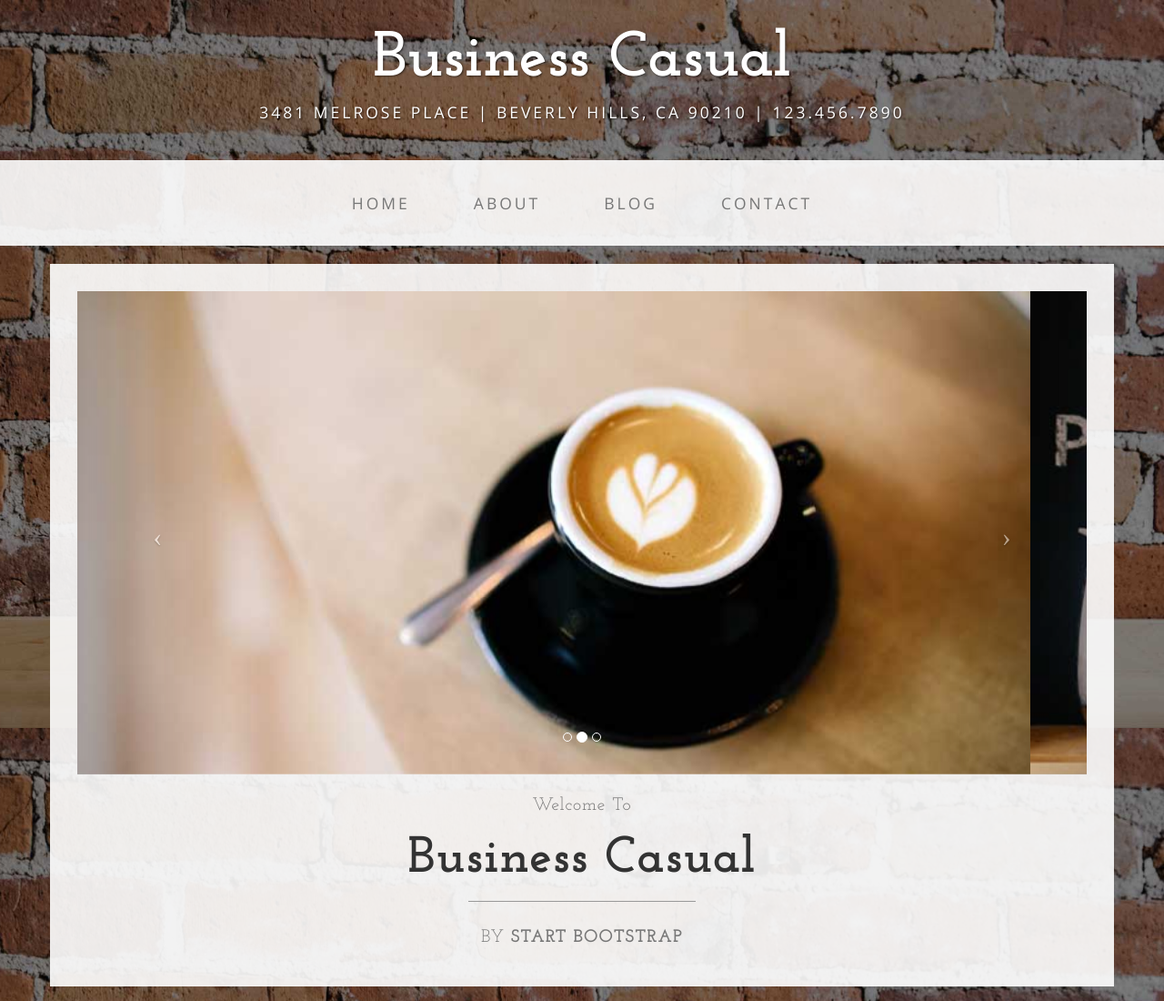
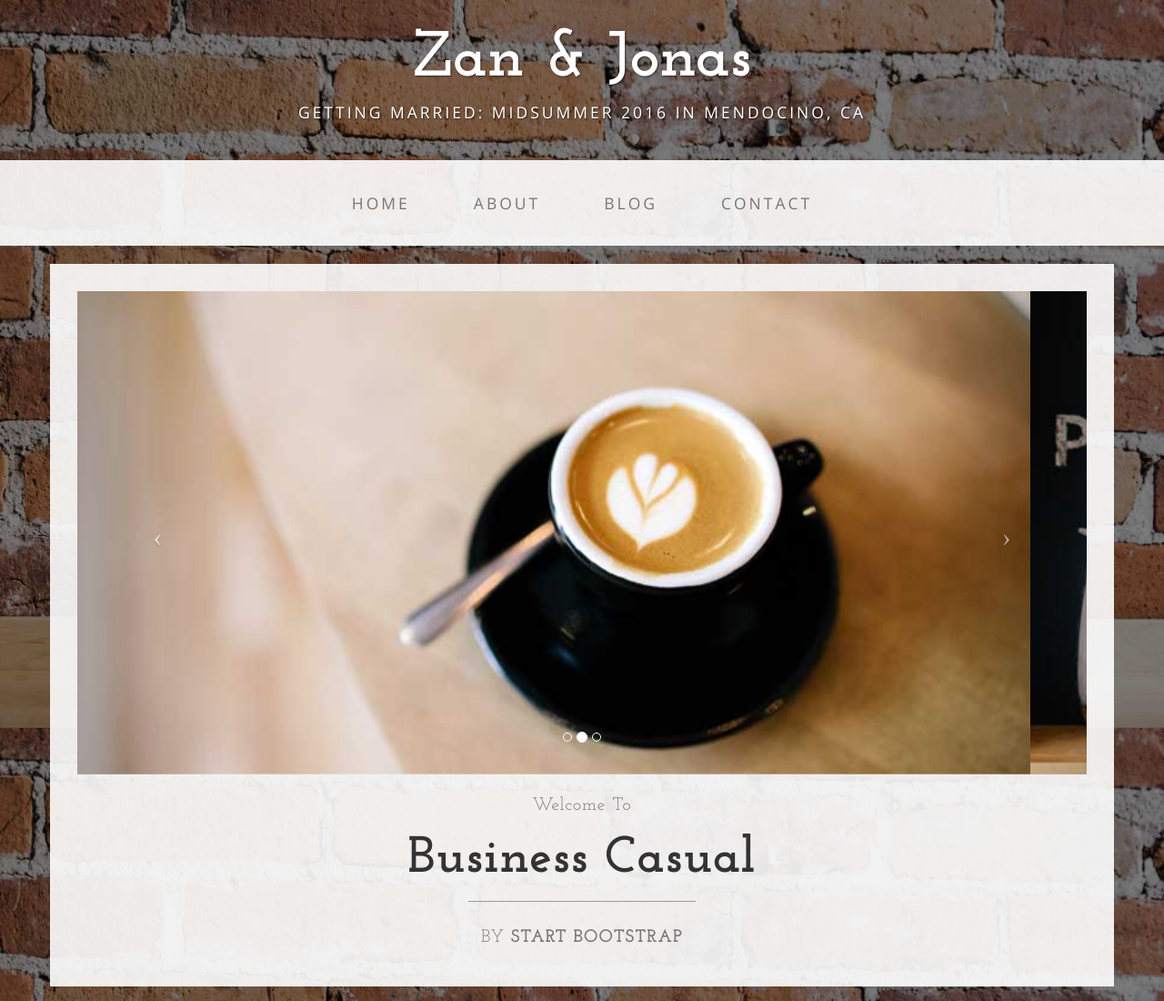
Before and after one commit to zanarmstrong/weddingWebsite, a plain HTML site: page index.html in a window 1280 px wide. Shown: the top 1100 px of the page at 91% size. Drawn offline with nearby package versions, Linux system fonts and the light colour scheme.

Commit message:
changing title to our names

```diff
--- a/index.html
+++ b/index.html
@@ -32,8 +32,8 @@
 
 <body>
 
-    <div class="brand">Business Casual</div>
-    <div class="address-bar">3481 Melrose Place | Beverly Hills, CA 90210 | 123.456.7890</div>
+    <div class="brand">Zan & Jonas</div>
+    <div class="address-bar">Getting Married: Midsummer 2016 in Mendocino, CA</div>
 
     <!-- Navigation -->
     <nav class="navbar navbar-default" role="navigation">
```
